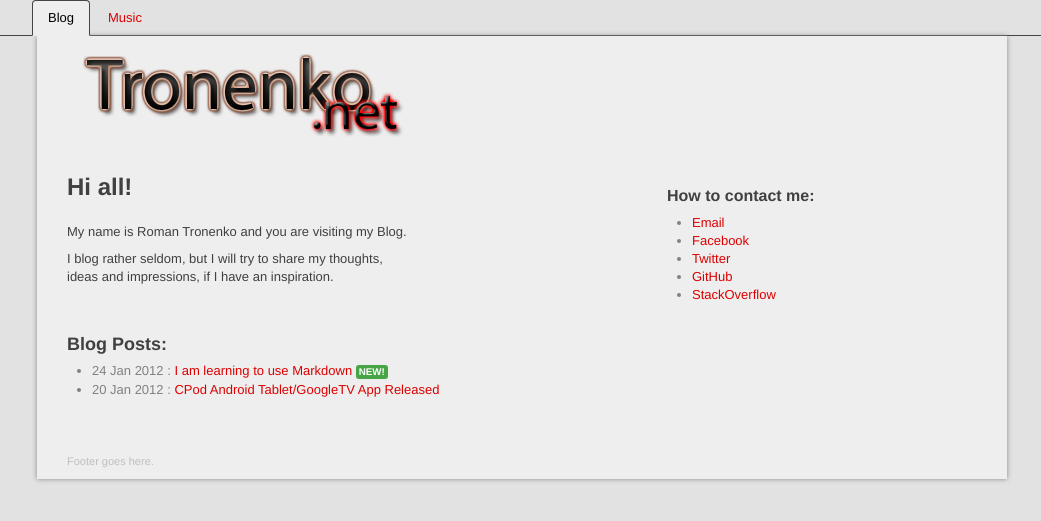
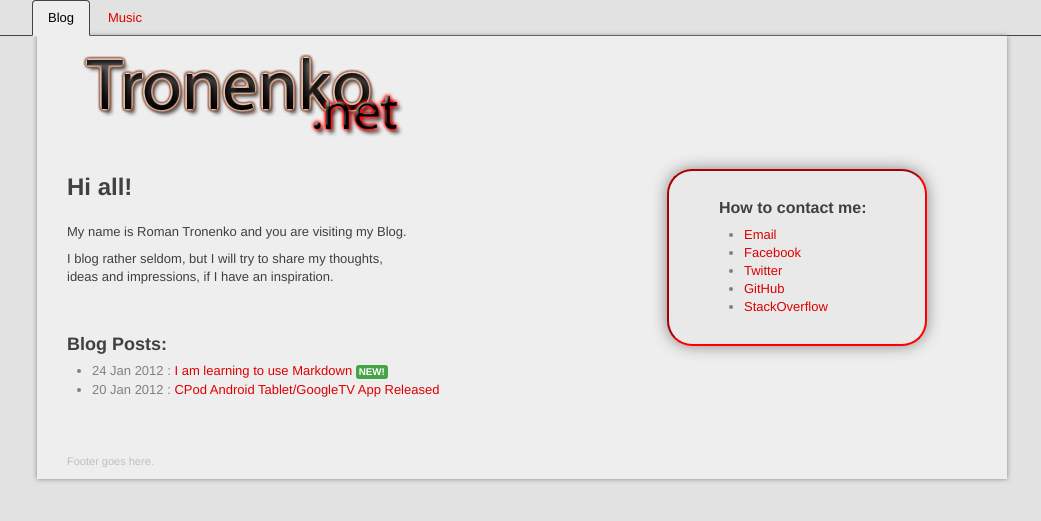
Before and after one commit to morphium/morphium.github.com, a Jekyll site: the page built from index.html, in a window 1280 px wide. Shown: the top 521 px of the page, without its empty margins (118-1159 px from the left). Built offline with Jekyll 4.4.1, drawn with Linux system fonts in a browser that asks for light colours; nearby versions of some CDN libraries.

Commit message:
border for contacts div

```diff
--- a/_layouts/default.html
+++ b/_layouts/default.html
@@ -30,6 +30,7 @@
 
       </div>
       <div class="span6">
+			  <div id="contacts">
         <p></p>
 
         <h4>How to contact me:</h4>
@@ -41,6 +42,7 @@
           <li><a href="http://github.com/morphium">GitHub</a></li>
           <li><a href="http://stackoverflow.com/users/716477/morphium">StackOverflow</a></li>
         </ul>
+	      </div>
       </div>
     </div>
 
--- a/css/style.css
+++ b/css/style.css
@@ -36,8 +36,16 @@ body {
 	border-bottom-color: #eee;
 }
 
-.container {
-
+#contacts {
+	border: 2px inset #444;
+	border-color: #f00;
+	border-radius: 25px;
+	margin-right: 80px;
+	padding-top: 10px;
+	padding-bottom: 10px;
+	padding-left: 50px;
+	background-color: #e9e9e9;
+	box-shadow: 0 0 15px #888;
 }
 
 a {
```
